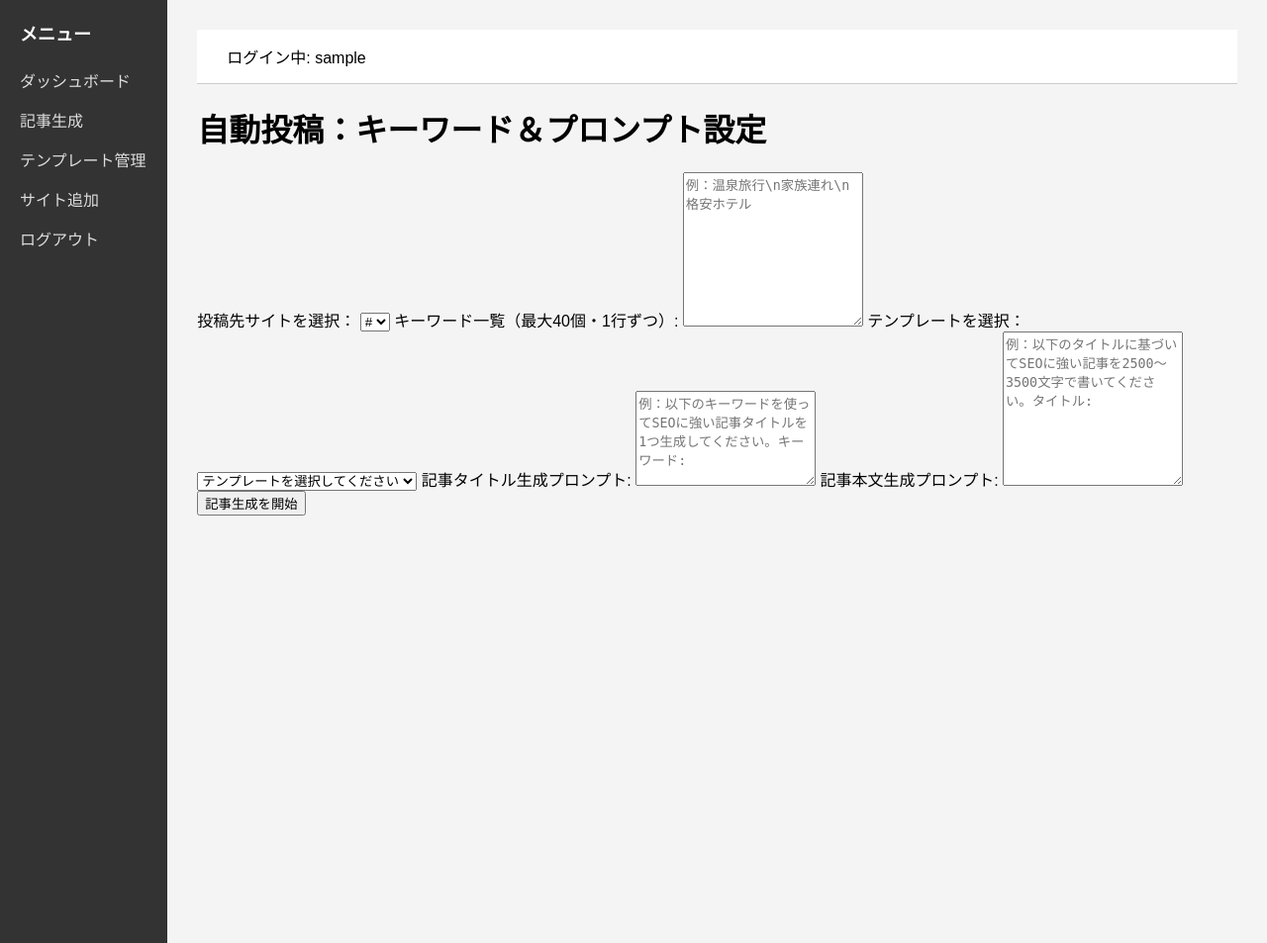
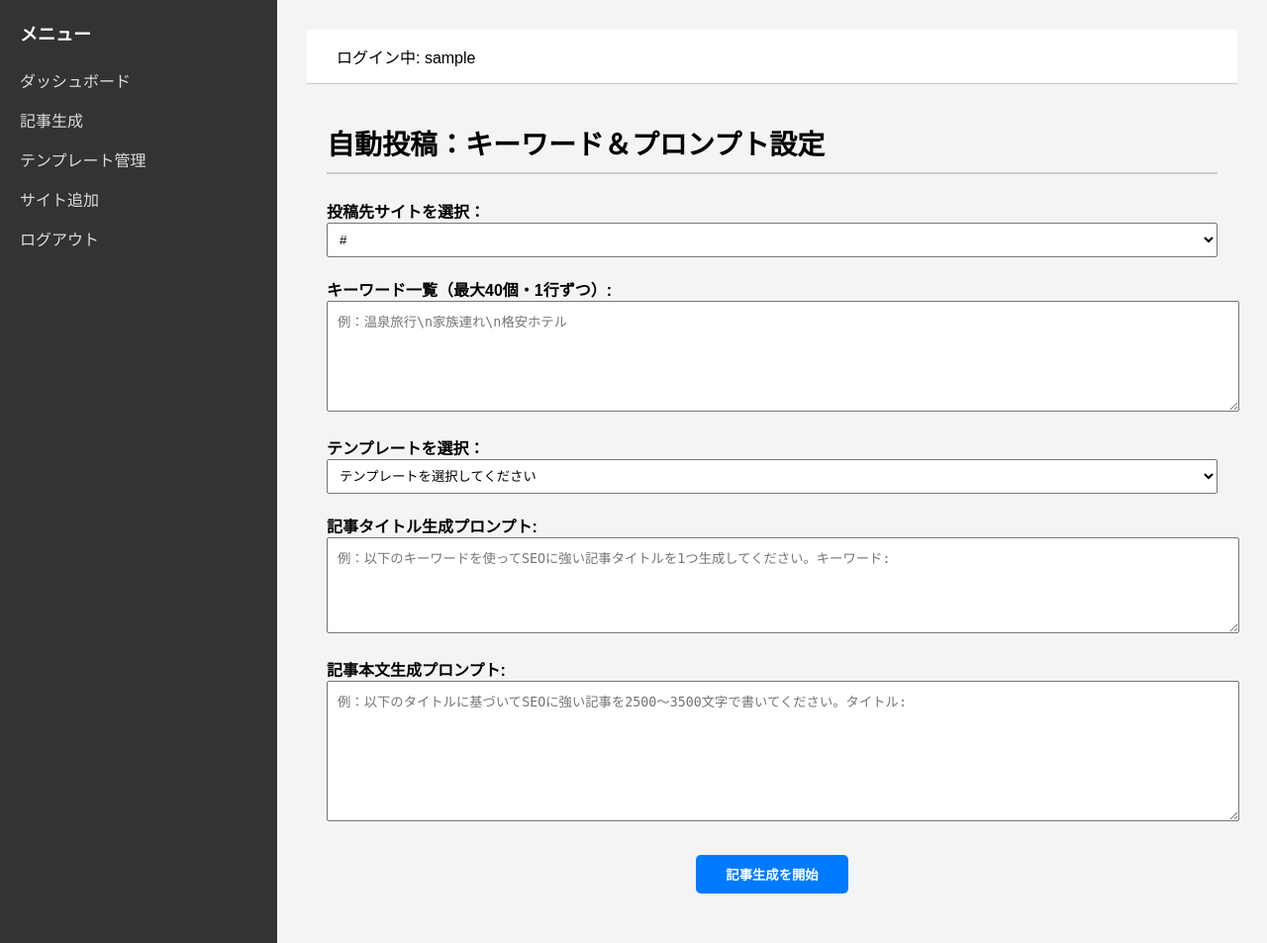
Before and after one commit to ryu-matsu2002/ver8-ai-posting-tool, a Flask app: page /auto-post in a window 1280 px wide. Shown: the whole page at 99% size. Run offline with Flask 3, Linux system fonts and the light colour scheme; a user stored in the database is signed in; tables that the repository leaves empty hold one stand-in row (values such as "Sample post").

Commit message:
💄 auto_post.html UI デザイン改善

```diff
--- a/app/templates/auto_post.html
+++ b/app/templates/auto_post.html
@@ -4,22 +4,30 @@
 {% block title %}記事生成＆自動投稿{% endblock %}
 
 {% block content %}
-    <h1>自動投稿：キーワード＆プロンプト設定</h1>
+    <div style="max-width: 900px; margin: 0 auto; padding: 20px;">
+        <h1 style="font-size: 28px; border-bottom: 2px solid #ccc; padding-bottom: 10px; margin-bottom: 25px;">
+            自動投稿：キーワード＆プロンプト設定
+        </h1>
 
-    <form method="POST">
-        <label for="site_id">投稿先サイトを選択：</label>
-        <select name="site_id" id="site_id" required>
+        <form method="POST" style="display: flex; flex-direction: column; gap: 20px;">
+            <div>
+                <label for="site_id" style="font-weight: bold;">投稿先サイトを選択：</label><br>
+                <select name="site_id" id="site_id" required style="width: 100%; padding: 8px;">
                     {% for site in sites %}
                         <option value="{{ site.id }}">{{ site.site_url }}</option>
                     {% endfor %}
                 </select>
+            </div>
 
-        <label for="keywords">キーワード一覧（最大40個・1行ずつ）:</label>
-        <textarea name="keywords" id="keywords" rows="10" placeholder="例：温泉旅行\n家族連れ\n格安ホテル"></textarea>
+            <div>
+                <label for="keywords" style="font-weight: bold;">キーワード一覧（最大40個・1行ずつ）:</label><br>
+                <textarea name="keywords" id="keywords" rows="6" style="width: 100%; padding: 10px;" placeholder="例：温泉旅行\n家族連れ\n格安ホテル"></textarea>
+            </div>
 
             {% if prompt_templates %}
-        <label for="template_select">テンプレートを選択：</label>
-        <select id="template_select" onchange="applyTemplate()">
+            <div>
+                <label for="template_select" style="font-weight: bold;">テンプレートを選択：</label><br>
+                <select id="template_select" onchange="applyTemplate()" style="width: 100%; padding: 8px;">
                     <option value="">テンプレートを選択してください</option>
                     {% for template in prompt_templates %}
                     <option value='{{ {
@@ -28,16 +36,26 @@
                     } | tojson }}'>{{ template.genre }}</option>
                     {% endfor %}
                 </select>
+            </div>
             {% endif %}
 
-        <label for="title_prompt">記事タイトル生成プロンプト:</label>
-        <textarea name="title_prompt" id="title_prompt" rows="6" placeholder="例：以下のキーワードを使ってSEOに強い記事タイトルを1つ生成してください。キーワード: {{keyword}}"></textarea>
+            <div>
+                <label for="title_prompt" style="font-weight: bold;">記事タイトル生成プロンプト:</label><br>
+                <textarea name="title_prompt" id="title_prompt" rows="5" style="width: 100%; padding: 10px;" placeholder="例：以下のキーワードを使ってSEOに強い記事タイトルを1つ生成してください。キーワード: {{keyword}}"></textarea>
+            </div>
 
-        <label for="body_prompt">記事本文生成プロンプト:</label>
-        <textarea name="body_prompt" id="body_prompt" rows="10" placeholder="例：以下のタイトルに基づいてSEOに強い記事を2500～3500文字で書いてください。タイトル: {{title}}"></textarea>
+            <div>
+                <label for="body_prompt" style="font-weight: bold;">記事本文生成プロンプト:</label><br>
+                <textarea name="body_prompt" id="body_prompt" rows="8" style="width: 100%; padding: 10px;" placeholder="例：以下のタイトルに基づいてSEOに強い記事を2500～3500文字で書いてください。タイトル: {{title}}"></textarea>
+            </div>
 
-        <button type="submit">記事生成を開始</button>
+            <div style="text-align: center; margin-top: 10px;">
+                <button type="submit" style="padding: 10px 30px; background-color: #007bff; color: white; font-weight: bold; border: none; border-radius: 5px; cursor: pointer;">
+                    記事生成を開始
+                </button>
+            </div>
         </form>
+    </div>
 {% endblock %}
 
 {% block scripts %}
```
Lines whose indentation alone changed are shown as unchanged.
